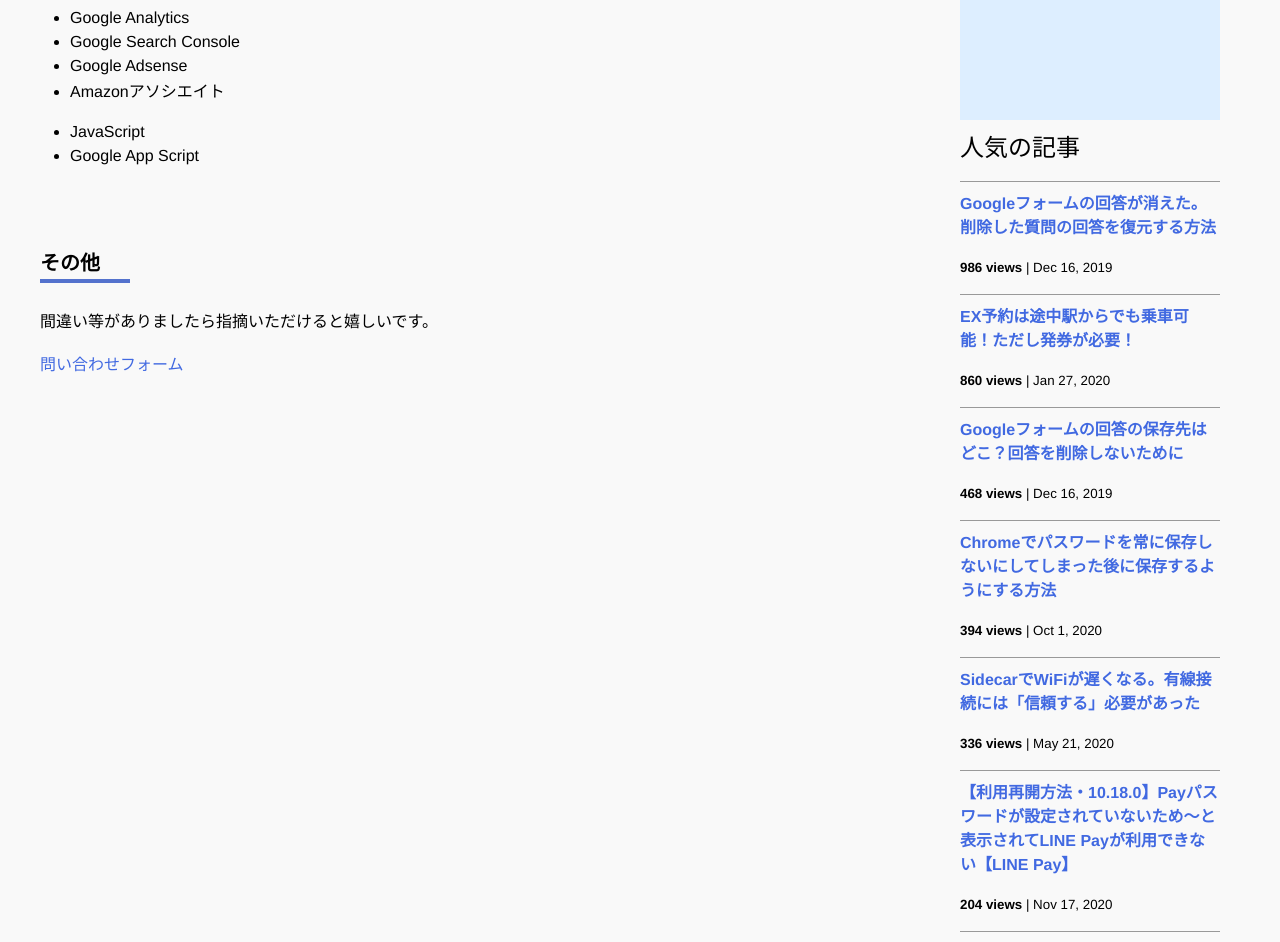
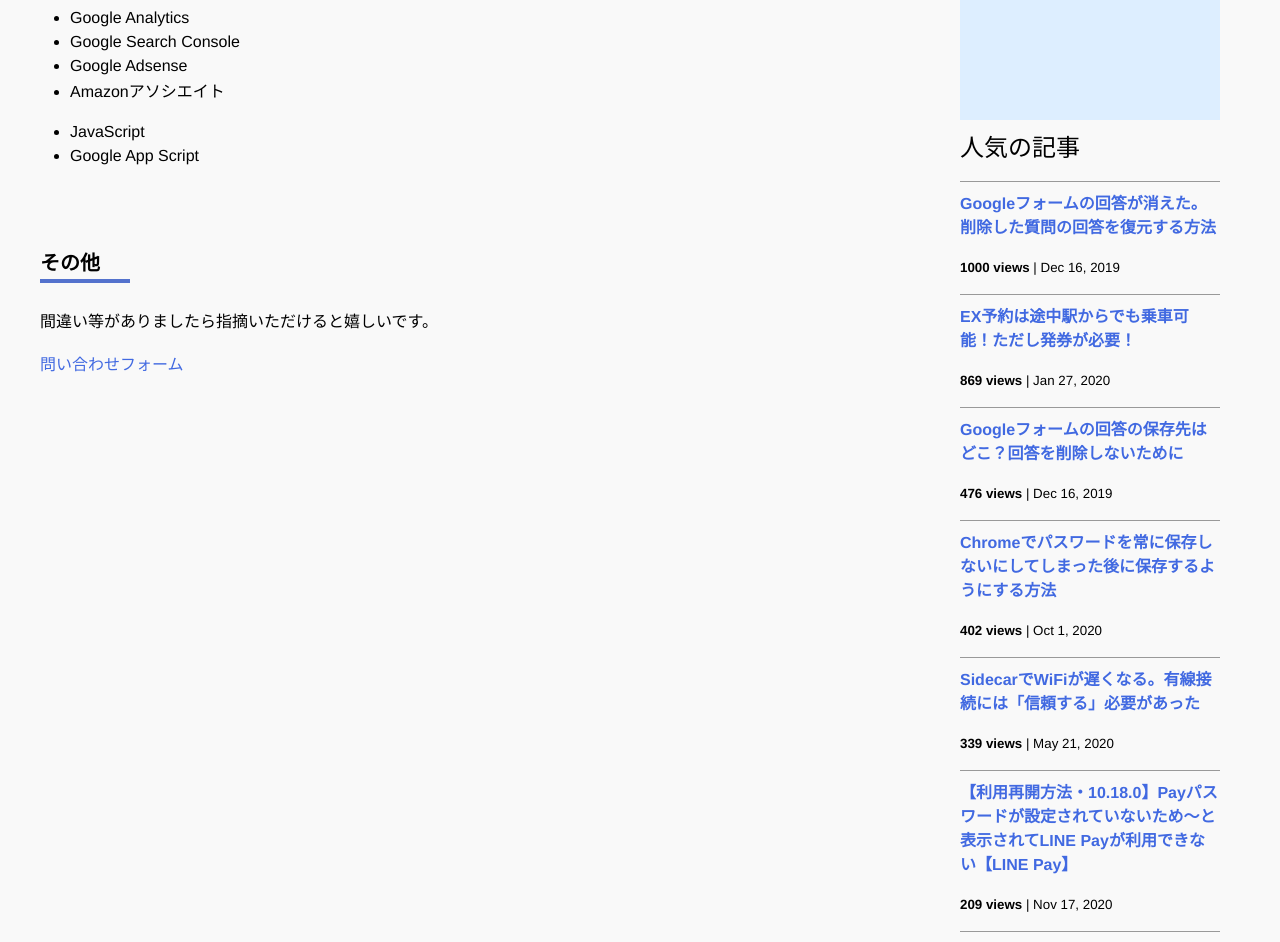
Before and after one commit to iwanaminami/shoyaiwaname, a Jekyll site: the page built from about.markdown, in a window 1280 px wide and 1400 px high, scrolled down 693 px. Shown: the top 942 px of the window. Built offline with Jekyll 4.4.1, drawn with Linux system fonts in a browser that asks for light colours; nearby versions of some CDN libraries; comment, search, counter and statistics services are not loaded.

Commit message:
a new commit message

```diff
--- a/_data/popularposts.yml
+++ b/_data/popularposts.yml
@@ -1,17 +1,17 @@
 side:
-  - view: 986
+  - view: 1000
     url: /2019/12/16/restore-googleform.html
-  - view: 860
+  - view: 869
     url: /2020/01/27/ex-rideontheway.html
-  - view: 468
+  - view: 476
     url: /2019/12/16/googleform-answers.html
-  - view: 394
+  - view: 402
     url: /2020/10/01/googlepassword.html
-  - view: 336
+  - view: 339
     url: /2020/05/21/sidecar-via-cable.html
-  - view: 204
+  - view: 209
     url: /2020/11/17/linepay.html
   - view: 116
     url: /2020/01/23/sfcgold.html
-  - view: 110
+  - view: 111
     url: /2020/01/23/sfc-judge.html
```
